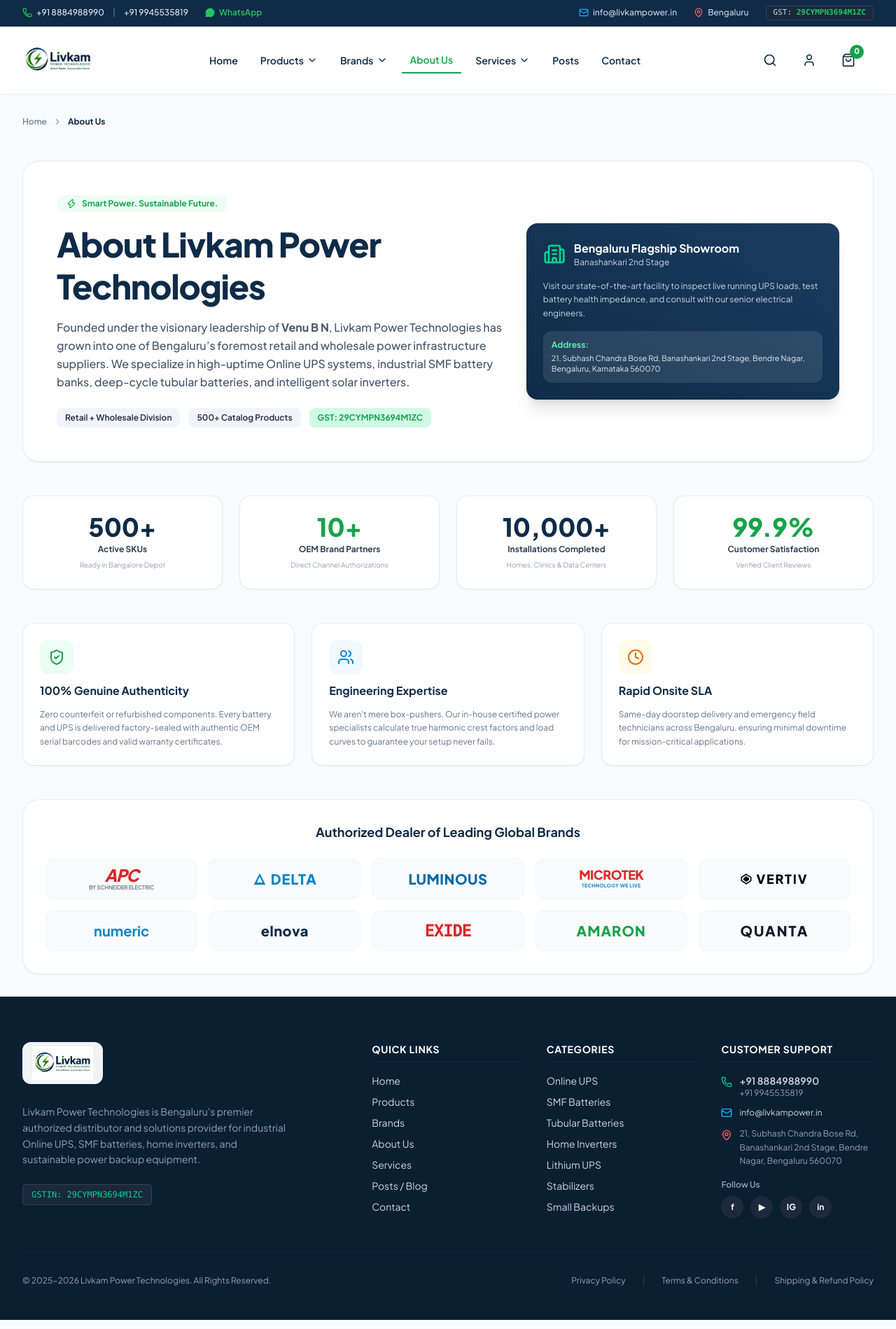
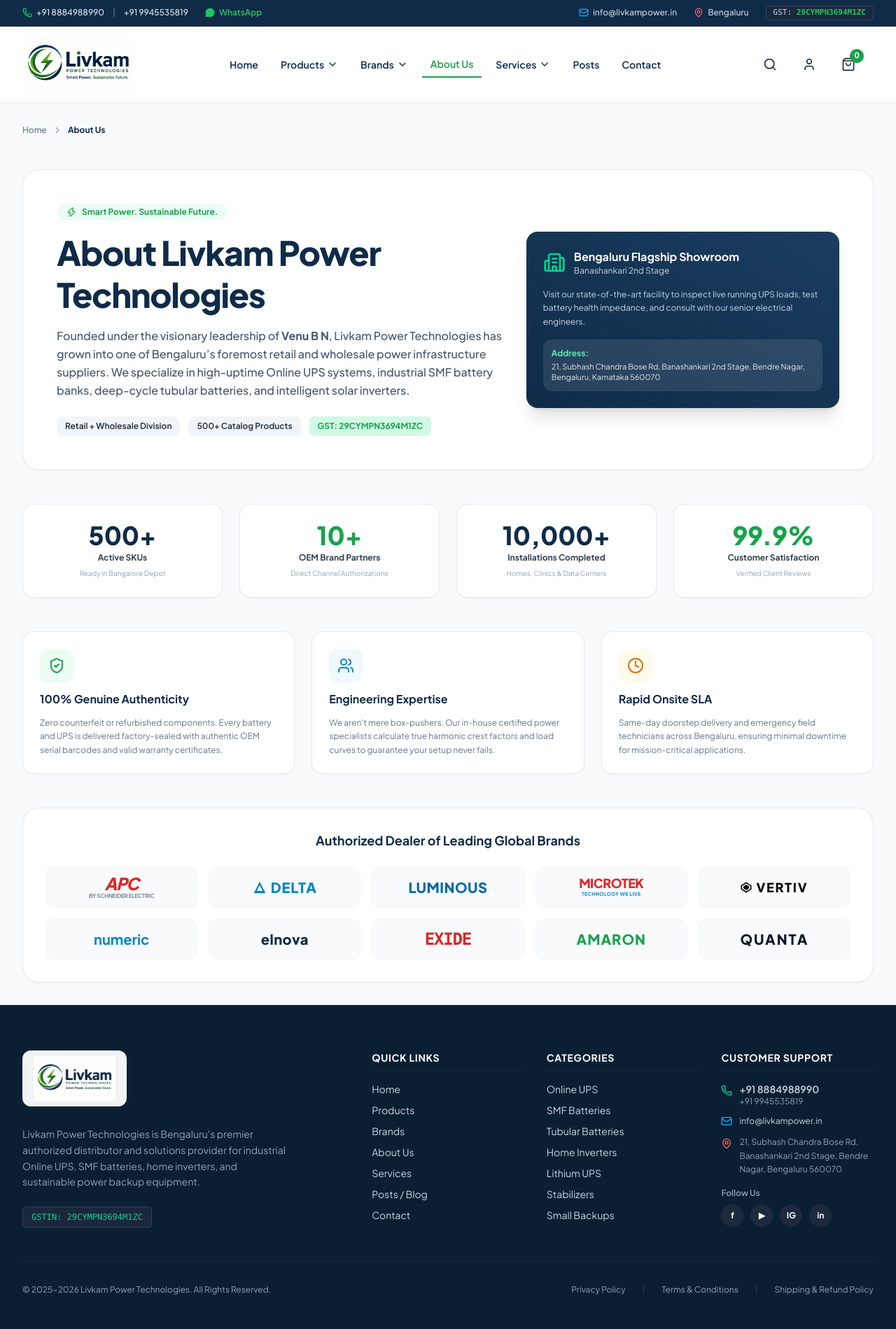
Before and after one commit to shaikmuzammil2905/ups, a React (Vite) app: page /about in a window 1280 px wide. Shown: the whole page at 70% size. Built offline with nearby package versions, Linux system fonts and the light colour scheme.

Commit message:
feat: increase logo size for crystal-clear brand visibility across header, drawer, and footer

```diff
--- a/src/components/Header.jsx
+++ b/src/components/Header.jsx
@@ -96,9 +96,9 @@
 
       {/* 2. MAIN HEADER (DESKTOP & MOBILE) */}
       <div className="max-w-7xl mx-auto px-4 sm:px-6 lg:px-8">
-        <div className="flex items-center justify-between h-20 sm:h-24">
+        <div className="flex items-center justify-between min-h-[80px] sm:min-h-[96px] md:min-h-[108px] py-1.5">
           {/* Brand Logo */}
-          <div className="flex-shrink-0 flex items-center py-2">
+          <div className="flex-shrink-0 flex items-center py-1">
             <LivkamLogo />
           </div>
 
--- a/src/components/LivkamLogo.jsx
+++ b/src/components/LivkamLogo.jsx
@@ -8,18 +8,18 @@
   return (
     <Link to="/" className={`inline-flex items-center group select-none ${className}`}>
       {isDark ? (
-        <div className="bg-white/95 backdrop-blur-xs px-3.5 py-1.5 rounded-xl shadow-xs inline-flex items-center transition-transform duration-300 group-hover:scale-[1.02]">
+        <div className="bg-white/95 backdrop-blur-xs px-4 py-2 rounded-xl shadow-xs inline-flex items-center transition-transform duration-300 group-hover:scale-[1.02]">
           <img
             src={logoImg}
             alt="Livkam Power Technologies"
-            className="h-10 md:h-12 w-auto object-contain mix-blend-multiply"
+            className="h-12 sm:h-14 md:h-16 w-auto object-contain mix-blend-multiply"
           />
         </div>
       ) : (
         <img
           src={logoImg}
           alt="Livkam Power Technologies - Smart Power. Sustainable Future."
-          className="h-10 sm:h-12 md:h-14 w-auto object-contain transition-transform duration-300 group-hover:scale-[1.02] mix-blend-multiply"
+          className="h-12 sm:h-16 md:h-20 lg:h-22 max-h-[88px] w-auto object-contain transition-transform duration-300 group-hover:scale-[1.02] mix-blend-multiply"
         />
       )}
     </Link>
```
